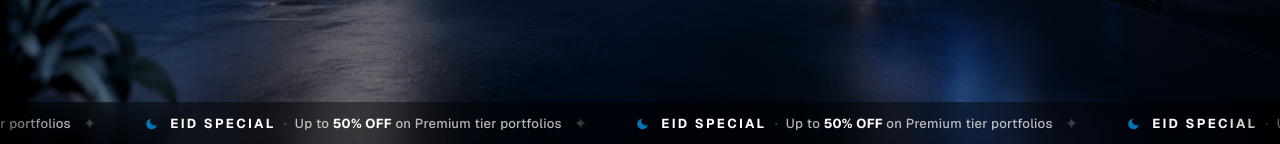
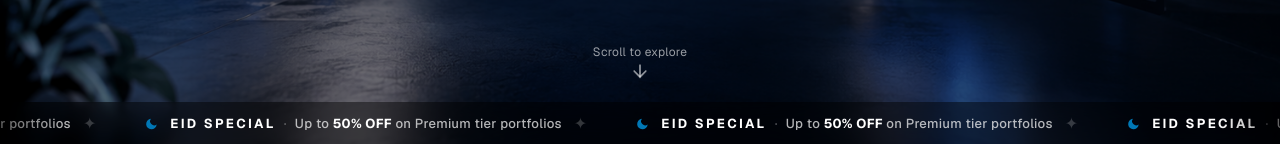
Before and after one commit to joyalvarghese458/template-app, a Next.js app: page / in a window 1280 px wide. Shown: the part 654-798 px from the top of the page. Built offline with nearby package versions, Linux system fonts and the light colour scheme; no server answers; the database is empty; a web font is replaced by a local one.

Commit message:
scroll button

```diff
--- a/app/(site)/page.tsx
+++ b/app/(site)/page.tsx
@@ -84,6 +84,19 @@ export default function Home() {
 
         </div>
 
+        {/* Scroll cue */}
+        <a
+          href="#templates"
+          aria-label="Scroll to explore"
+          className="relative z-10 flex flex-col items-center gap-1.5 text-white/60 hover:text-white transition-colors duration-150 pb-4"
+        >
+          <span className="text-[10px] sm:text-xs tracking-wide">Scroll to explore</span>
+          <svg className="w-4 h-4 sm:w-5 sm:h-5 animate-bounce" viewBox="0 0 24 24" fill="none" stroke="currentColor" strokeWidth={2} strokeLinecap="round" strokeLinejoin="round" aria-hidden="true">
+            <path d="M12 5v14" />
+            <path d="M19 12l-7 7-7-7" />
+          </svg>
+        </a>
+
         {/* Offer banner always pinned to bottom edge of the viewport */}
         <div className="relative z-10 w-full">
           <OfferBanner />
```
